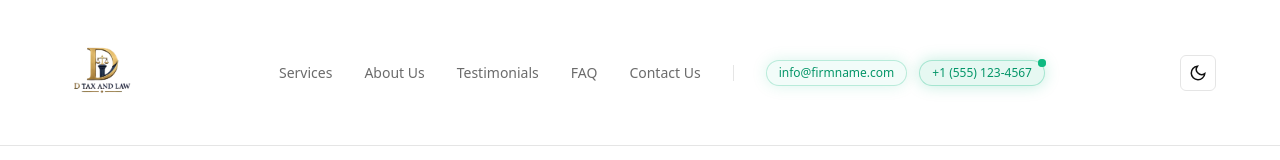
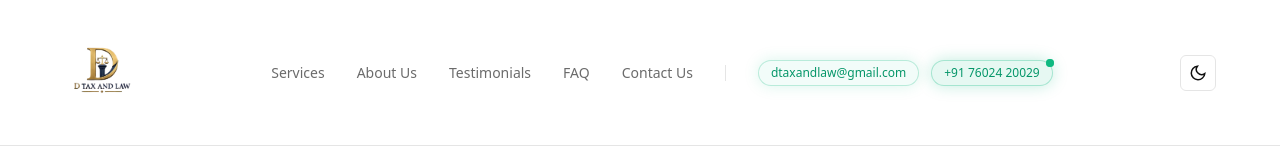
Before and after one commit to DEBOJEETDAS36/firmz, a Next.js app: page / in a window 1280 px wide. Shown: the top 160 px of the page. Built offline with nearby package versions, Linux system fonts and the light colour scheme.

Commit message:
Navbar ph and email updated

```diff
--- a/components/navbar.tsx
+++ b/components/navbar.tsx
@@ -53,22 +53,22 @@ export function Navbar() {
           <div className="flex items-center gap-3 text-xs font-medium">
             {/* Glowing Email */}
             <a
-              href="mailto:info@firmname.com"
+              href="mailto:dtaxandlaw@gmail.com"
               className="rounded-full border border-emerald-500/25 bg-emerald-500/5 px-3 py-1 text-emerald-600 dark:text-emerald-400 shadow-[0_0_15px_rgba(16,185,129,0.15)] hover:shadow-[0_0_20px_rgba(16,185,129,0.35)] transition-all duration-300"
             >
-              info@firmname.com
+              dtaxandlaw@gmail.com
             </a>
 
             {/* Glowing Phone Number */}
             <a
-              href="tel:+15551234567"
+              href="tel:+91 76024 20029"
               className="relative rounded-full border border-emerald-500/30 bg-emerald-500/10 px-3 py-1 text-emerald-600 dark:text-emerald-400 shadow-[0_0_15px_rgba(16,185,129,0.25)] hover:shadow-[0_0_20px_rgba(16,185,129,0.4)] transition-all duration-300"
             >
               <span className="absolute -top-0.5 -right-0.5 flex h-2 w-2">
                 <span className="animate-ping absolute inline-flex h-full w-full rounded-full bg-emerald-400 opacity-75"></span>
                 <span className="relative inline-flex rounded-full h-2 w-2 bg-emerald-500"></span>
               </span>
-              +1 (555) 123-4567
+              +91 76024 20029
             </a>
           </div>
         </div>
@@ -120,20 +120,20 @@ export function Navbar() {
           <div className="border-t border-border/60 pt-4 flex flex-col gap-3 text-sm">
             <div className="flex">
               <a
-                href="mailto:info@firmname.com"
+                href="dtaxandlaw@gmail.com"
                 className="inline-flex rounded-full border border-emerald-500/25 bg-emerald-500/5 px-4 py-1.5 font-medium text-emerald-600 dark:text-emerald-400 shadow-[0_0_12px_rgba(16,185,129,0.15)]"
                 onClick={() => setIsOpen(false)}
               >
-                info@firmname.com
+                dtaxandlaw@gmail.com
               </a>
             </div>
             <div className="flex">
               <a
-                href="tel:+15551234567"
+                href="tel:+91 76024 20029"
                 className="inline-flex rounded-full border border-emerald-500/30 bg-emerald-500/10 px-4 py-1.5 font-medium text-emerald-600 dark:text-emerald-400 shadow-[0_0_12px_rgba(16,185,129,0.2)]"
                 onClick={() => setIsOpen(false)}
               >
-                +1 (555) 123-4567
+                +91 76024 20029
               </a>
             </div>
           </div>
```
